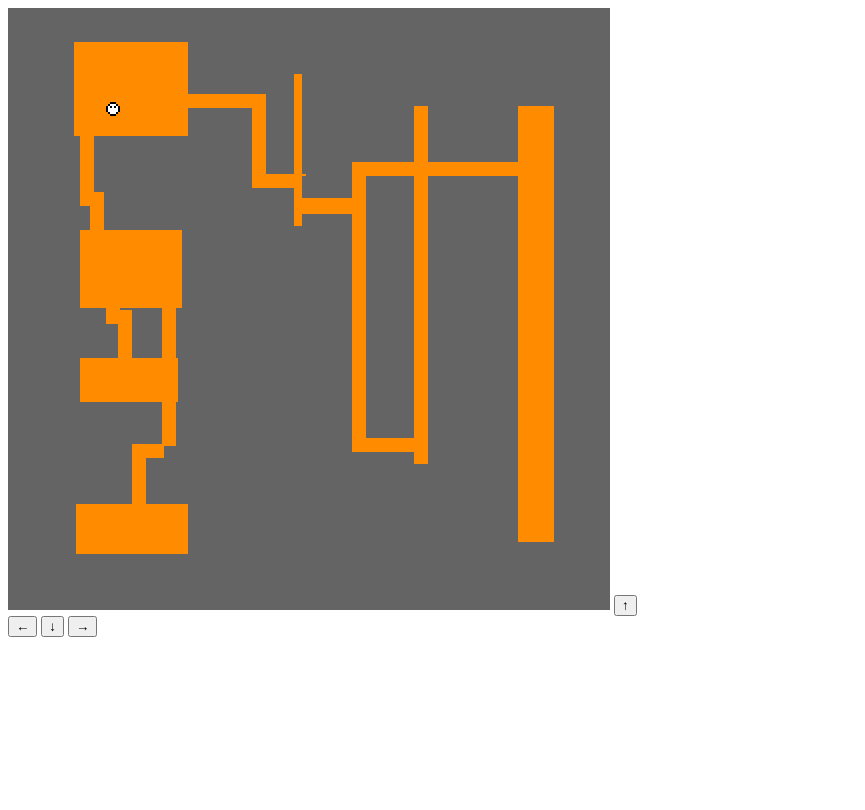
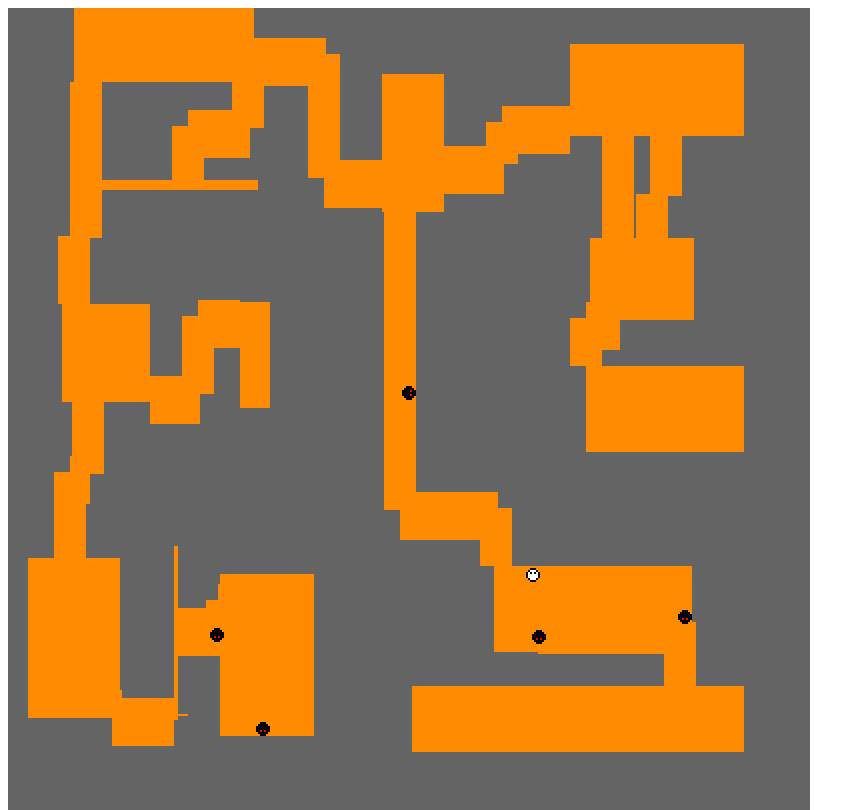
Before and after one commit to Mik39sch/js13kgames2020, a website built with webpack: page index.html in a window 1280 px wide. Shown: the whole page, without its empty margins (0-865 px from the left). Built offline with nearby package versions, Linux system fonts and the light colour scheme.

Commit message:
当たり判定修正

```diff
--- a/index.html
+++ b/index.html
@@ -1,9 +1,23 @@
 <html>
     <head>
         <meta charset="utf-8">
+        <style>
+            #wrapper {
+                position: relative;
+            }
+            #wrapper canvas {
+                position: absolute;
+                top: 0;
+                left: 0;
+            }
+        </style>
     </head>
     <body>
-        <canvas id="canvas"></canvas>
+        <div id="wrapper">
+            <canvas id="stage"></canvas>
+            <canvas id="character"></canvas>
+        </div>
+
         <button id="up">↑</button><br>
         <button id="left">←</button>
         <button id="down">↓</button>
--- a/js/Game.js
+++ b/js/Game.js
@@ -8,30 +8,20 @@ export default class Game
         this.prevTimestamp = 0;
 
         this.stage = stage;
-        this.currentFrame = JSON.parse(JSON.stringify(this.stage.mImageData));
         this.stageFrame = {};
         this.characterFrame = {};
         this.preCharacterFrame = {};
-        this.currentFrame.forEach((frameRow, row) => {
-            frameRow.forEach((color, col) => {
-                if (!this.stageFrame[color]) {
-                    this.stageFrame[color] = [];
-                }
-                this.stageFrame[color].push([row, col]);
-                this.mCanvas.fillStyle = COLORS[color];
-                this.mCanvas.fillRect(col*PIXEL_SIZE, row*PIXEL_SIZE, PIXEL_SIZE, PIXEL_SIZE);
-            });
-        });
+        this.hit = false;
 
         this.player = new CharacterWriter('player', 'top');
         this.putCharacter(this.player);
 
         this.enemies = {};
 
-        // for (let i=0;i<5;i++) {
-        //     this.enemies[i] = new CharacterWriter('enemy', 'down');
-        //     this.putCharacter(this.enemies[i]);
-        // }
+        for (let i=0;i<5;i++) {
+            this.enemies[i] = new CharacterWriter('enemy', 'down');
+            this.putCharacter(this.enemies[i]);
+        }
 
         this.enemyMove = 5;
 
@@ -42,33 +32,32 @@ export default class Game
     playing(timestamp)
     {
         const elapsed = (timestamp - this.prevTimestamp) / 1000;
-        if (elapsed <= FRAME_TIME){
+        if (elapsed <= FRAME_TIME && !this.hit){
             window.requestAnimationFrame(this.playing.bind(this));
             return;
         }
 
         // プレイヤーの動作
-        this.currentFrame = JSON.parse(JSON.stringify(this.stage.mImageData));
         this.characterFrame = {};
         this.preCharacterFrame = {};
-        this.moveCharacter(this.player);
+        this.moveCharacter(this.player, this.hit);
 
-        // // 敵の動作
-        // for (let i=0; i<Object.keys(this.enemies).length; i++) {
-        //     this.enemies[i].newDirection = null;
-        //     if (this.enemyMove === 0) {
-        //         let constDirection = [null, 'top', 'down', 'right', 'left'];
-        //         this.enemies[i].newDirection = constDirection[getRandomInt(0, 4)];
-        //     }
-        //     this.moveCharacter(this.enemies[i]);
-        // }
+        // 敵の動作
+        for (let i=0; i<Object.keys(this.enemies).length; i++) {
+            this.enemies[i].newDirection = null;
+            if (this.enemyMove === 0) {
+                let constDirection = [null, 'top', 'down', 'right', 'left'];
+                this.enemies[i].newDirection = constDirection[getRandomInt(0, 4)];
+            }
+            this.moveCharacter(this.enemies[i], false);
+        }
 
-        // if (this.enemyMove === 0) {
-        //     this.enemyMove = 5;
-        // } else {
-        //     this.enemyMove--;
-        // }
-        // this.checkHitEnemies();
+        if (this.enemyMove === 0) {
+            this.enemyMove = 5;
+        } else {
+            this.enemyMove--;
+        }
+        this.checkHitEnemies();
 
         this.draw();
         this.prevTimestamp = timestamp;
@@ -116,8 +105,8 @@ export default class Game
 
     putCharacter(character)
     {
-        let minX = 0, maxX = 100,
-            minY = 0, maxY = 100;
+        let minX = 0, maxX = this.stage.mImageData.length,
+            minY = 0, maxY = this.stage.mImageData.length;
         character.posY = getRandomInt(minY, maxY);
         character.posX = getRandomInt(minX, maxX);
         if (this.checkHitWall(character)) {
@@ -125,10 +114,17 @@ export default class Game
         }
     }
 
-    moveCharacter(character)
+    moveCharacter(character, hit)
     {
-        let prePosX = character.posX;
-        let prePosY = character.posY;
+        if (!hit) {
+            character.prePosX = character.posX;
+            character.prePosY = character.posY;
+            this.hit = false;
+        }
+        if (hit) {
+            console.log('prev:'+character.prePosX+','+character.prePosY);
+            console.log('now:'+character.posX+','+character.posY);
+        }
         if (null !== character.newDirection) {
             if (character.currentDirection !== character.newDirection) {
                 const turnCount = character.directionConst[character.currentDirection][character.newDirection];
@@ -151,35 +147,33 @@ export default class Game
             }
 
             if (this.checkHitWall(character)) {
-                character.posY = prePosY;
-                character.posX = prePosX;
+                character.posY = character.prePosY;
+                character.posX = character.prePosX;
             }
         }
         for (let row=0;row<character.mImageData.length; row++) {
             const currentPosY = character.posY + row;
-            if (undefined === this.currentFrame[currentPosY]) {
+            if (undefined === this.stage.mImageData[currentPosY]) {
                 continue;
             }
             for (let col=0; col<character.mImageData[row].length; col++) {
                 const currentPosX = character.posX + col;
-                if (undefined === this.currentFrame[currentPosY][currentPosX]) {
+                if (undefined === this.stage.mImageData[currentPosY][currentPosX]) {
                     continue;
                 }
                 let color = character.mImageData[row][col];
                 if ('F' === color) {
-                    color = this.currentFrame[currentPosY][currentPosX];
+                    color = this.stage.mImageData[currentPosY][currentPosX];
                 }
                 if (!this.characterFrame[color]) {
                     this.characterFrame[color] = [];
                 }
                 this.characterFrame[color].push([currentPosY, currentPosX]);
-
-                let stageColor = this.currentFrame[prePosY+row][prePosX+col];
+                let stageColor = this.stage.mImageData[character.prePosY+row][character.prePosX+col];
                 if (!this.preCharacterFrame[stageColor]) {
                     this.preCharacterFrame[stageColor] = [];
                 }
-                this.preCharacterFrame[stageColor].push([prePosY+row, prePosX+col]);
-                this.currentFrame[currentPosY][currentPosX] = color;
+                this.preCharacterFrame[stageColor].push([character.prePosY+row, character.prePosX+col]);
             }
         }
     }
@@ -188,17 +182,17 @@ export default class Game
     {
         for (let row=0;row<character.mImageData.length; row++) {
             const currentPosY = character.posY + row;
-            if (undefined === this.currentFrame[currentPosY]) {
+            if (undefined === this.stage.mImageData[currentPosY]) {
                 continue;
             }
             for (let col=0; col<character.mImageData[row].length; col++) {
                 const currentPosX = character.posX + col;
-                if (undefined === this.currentFrame[currentPosY][currentPosX]) {
+                if (undefined === this.stage.mImageData[currentPosY][currentPosX]) {
                     continue;
                 }
                 if (
                     'F' !== character.mImageData[row][col] &&
-                    'A' === this.currentFrame[currentPosY][currentPosX]
+                    'A' === this.stage.mImageData[currentPosY][currentPosX]
                 ) {
                     return true;
                 }
@@ -222,6 +216,9 @@ export default class Game
                             ) {
                                 // alert('hit!');
                                 this.player.newDirection = null;
+                                this.player.prePosY = this.player.posY;
+                                this.player.prePosX = this.player.posX;
+                                this.hit = true;
                                 this.putCharacter(this.player);
                                 return true;
                             }
@@ -235,30 +232,18 @@ export default class Game
 
     draw()
     {
-        // Object.keys(this.stageFrame).forEach(color => {
-        //     this.mCanvas.fillStyle = COLORS[color];
-        //     this.stageFrame[color].forEach(pos => {
-        //         this.mCanvas.fillRect(pos[1]*PIXEL_SIZE, pos[0]*PIXEL_SIZE, PIXEL_SIZE, PIXEL_SIZE);
-        //     })
-        // });
-
         Object.keys(this.preCharacterFrame).forEach(color => {
             this.mCanvas.fillStyle = COLORS[color];
             this.preCharacterFrame[color].forEach(pos => {
                 this.mCanvas.fillRect(pos[1]*PIXEL_SIZE, pos[0]*PIXEL_SIZE, PIXEL_SIZE, PIXEL_SIZE);
             });
         });
+
         Object.keys(this.characterFrame).forEach(color => {
             this.mCanvas.fillStyle = COLORS[color];
             this.characterFrame[color].forEach(pos => {
                 this.mCanvas.fillRect(pos[1]*PIXEL_SIZE, pos[0]*PIXEL_SIZE, PIXEL_SIZE, PIXEL_SIZE);
             });
         });
-        // this.currentFrame.forEach((frameRow, row) => {
-        //     frameRow.forEach((frameCell, col) => {
-        //         this.mCanvas.fillStyle = COLORS[frameCell];
-        //         this.mCanvas.fillRect(col*PIXEL_SIZE, row*PIXEL_SIZE, PIXEL_SIZE, PIXEL_SIZE);
-        //     });
-        // });
     }
 }
--- a/js/StageWriter.js
+++ b/js/StageWriter.js
@@ -1,15 +1,29 @@
 export default class StageWriter
 {
-    constructor()
+    constructor(canvasEl)
     {
-        let size = getRandomInt(300, 300);
+        let size = getRandomInt(400, 400);
         if (getRandomInt(0,0) % 2 === 0) {
             this.createMazeAsTorneko(size, size);
         } else {
             this.createMaze(size, size);
         }
-        this.stageHeight = this.mImageData.length * PIXEL_SIZE;
-        this.stageWidth = this.mImageData[0].length * PIXEL_SIZE;
+
+        this.canvasEl = canvasEl;
+        this.canvasEl.height = this.mImageData.length * PIXEL_SIZE;
+        this.canvasEl.width = this.mImageData[0].length * PIXEL_SIZE;
+
+        this.canvas = this.canvasEl.getContext('2d', {alpha: false});
+    }
+
+    draw()
+    {
+        this.mImageData.forEach((frameRow, row) => {
+            frameRow.forEach((color, col) => {
+                this.canvas.fillStyle = COLORS[color];
+                this.canvas.fillRect(col*PIXEL_SIZE, row*PIXEL_SIZE, PIXEL_SIZE, PIXEL_SIZE);
+            });
+        });
     }
 
     setImageData(y, x, val) {
@@ -91,8 +105,9 @@ export default class StageWriter
             } else if ((x0 <= x1) && (y0 < y1)) {
                 index0 = i, index1 = max_y;
             }
-            for (let j=0;j<CHARACTER_SIZE-1;j++) {
+            for (let j=-CHARACTER_SIZE;j<CHARACTER_SIZE;j++) {
                 this.setImageData(index0, index1+j, '0');
+                // this.setImageData(index0, index1, '0');
             }
         }
 
@@ -107,8 +122,9 @@ export default class StageWriter
             } else if ((x0 <= x1) && (y0 < y1)) {
                 index0 = min_x, index1 = i;
             }
-            for (let j=0;j<CHARACTER_SIZE-1;j++) {
+            for (let j=-CHARACTER_SIZE;j<CHARACTER_SIZE*2;j++) {
                 this.setImageData(index0+j, index1, '0');
+                // this.setImageData(index0, index1, '0');
             }
         }
     }
@@ -148,19 +164,17 @@ export default class StageWriter
             switch (path.direction) {
                 case 'w':
                     c0x = path.rect0.maxX,
-                    c0y = getRandomInt(path.rect0.room.minY + 1, path.rect0.room.maxY-CHARACTER_SIZE),
+                    c0y = getRandomInt(path.rect0.room.minY + 1, path.rect0.room.maxY),
                     c1x = path.rect1.minX,
-                    c1y = getRandomInt(path.rect1.room.minY + 1, path.rect1.room.maxY-CHARACTER_SIZE);
-                    // c0y = path.rect0.room.maxY-CHARACTER_SIZE+1;
-                    // c1y = path.rect0.room.maxY-CHARACTER_SIZE+1;
+                    c1y = getRandomInt(path.rect1.room.minY + 1, path.rect1.room.maxY);
                     this.line(c0x, c0y, c1x, c1y);
                     this.line(path.rect0.room.maxX, c0y, c0x, c0y);
                     this.line(path.rect1.room.minX, c1y, c1x, c1y);
                     break;
                 case 'h':
-                    c0x = getRandomInt(path.rect0.room.minX + 1, path.rect0.room.maxX-CHARACTER_SIZE),
+                    c0x = getRandomInt(path.rect0.room.minX + 1, path.rect0.room.maxX),
                     c0y = path.rect0.maxY,
-                    c1x = getRandomInt(path.rect1.room.minX + 1, path.rect1.room.maxX-CHARACTER_SIZE),
+                    c1x = getRandomInt(path.rect1.room.minX + 1, path.rect1.room.maxX),
                     c1y = path.rect1.minY;
                     this.line(c0x, c0y, c1x, c1y);
                     this.line(c0x, path.rect0.room.maxY, c0x, c0y);
--- a/js/app.js
+++ b/js/app.js
@@ -1,20 +1,17 @@
 import StageWriter from './StageWriter.js';
 import Game from './Game.js';
 
-// メンバ変数定義
-let canvasEl;
-let canvas;
+window.addEventListener("DOMContentLoaded", function(){
+    let canvasEl = document.getElementById('character');
+    let canvas = canvasEl.getContext("2d");
 
-const EL_ID = 'canvas';
+    let stageEl = document.getElementById('stage');
 
-window.addEventListener("DOMContentLoaded", function(){
-    canvasEl = document.getElementById(EL_ID);
-    canvas = canvasEl.getContext("2d");
+    let stageWriter = new StageWriter(stageEl);
+    stageWriter.draw();
 
-    let stageWriter = new StageWriter();
-
-    canvasEl.width = stageWriter.stageWidth;
-    canvasEl.height = stageWriter.stageHeight;
+    canvasEl.width = stageWriter.canvasEl.width;
+    canvasEl.height = stageWriter.canvasEl.height;
 
     let game = new Game(canvas, stageWriter);
     window.requestAnimationFrame(game.playing.bind(game));
```
